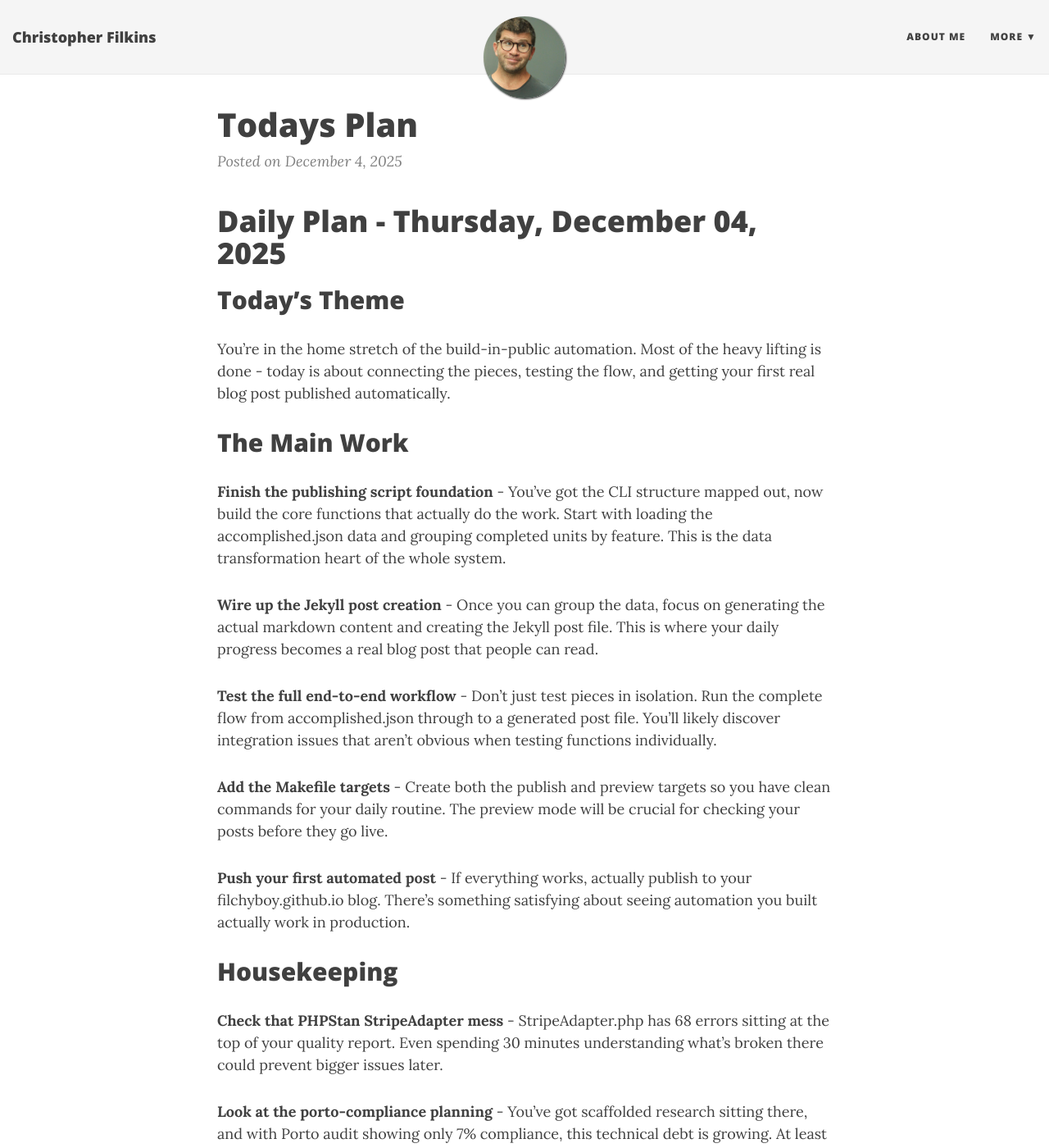
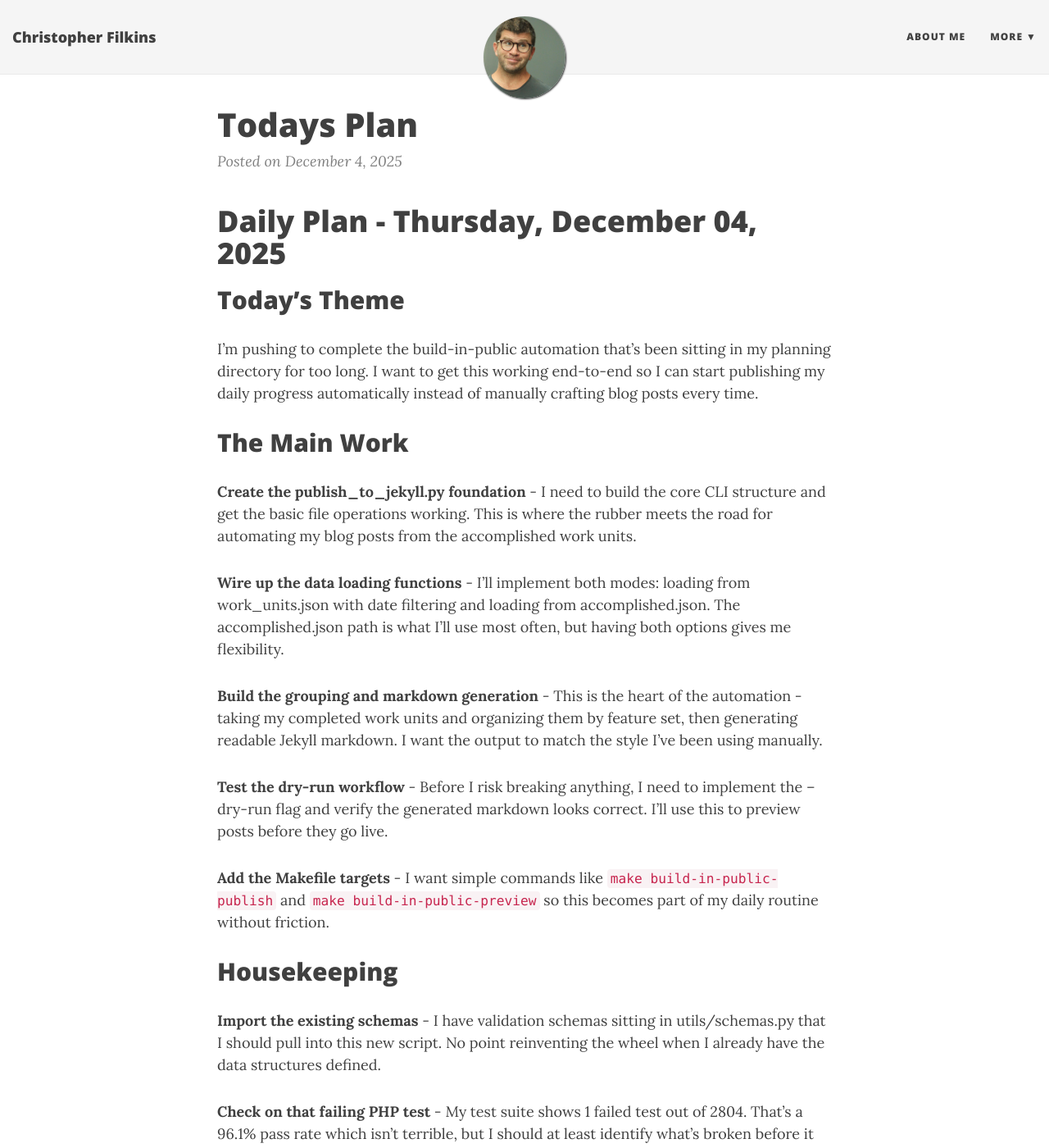
Before and after one commit to filchyboy/filchyboy.github.io, a Jekyll site: the page built from _posts/2025-12-04-todays-plan.md, in a window 1280 px wide and 1400 px high. Shown: the whole window at 82% size. Built offline with Jekyll 4.4.1, drawn with Linux system fonts in a browser that asks for light colours; nearby versions of some CDN libraries; some of the changed text lies outside the part shown.

Commit message:
Add daily plan: 2025-12-04

```diff
--- a/_posts/2025-12-04-todays-plan.md
+++ b/_posts/2025-12-04-todays-plan.md
@@ -1,26 +1,26 @@
 # Daily Plan - Thursday, December 04, 2025
 
 ## Today's Theme
-You're in the home stretch of the build-in-public automation. Most of the heavy lifting is done - today is about connecting the pieces, testing the flow, and getting your first real blog post published automatically.
+I'm pushing to complete the build-in-public automation that's been sitting in my planning directory for too long. I want to get this working end-to-end so I can start publishing my daily progress automatically instead of manually crafting blog posts every time.
 
 ## The Main Work
 
-**Finish the publishing script foundation** - You've got the CLI structure mapped out, now build the core functions that actually do the work. Start with loading the accomplished.json data and grouping completed units by feature. This is the data transformation heart of the whole system.
+**Create the publish_to_jekyll.py foundation** - I need to build the core CLI structure and get the basic file operations working. This is where the rubber meets the road for automating my blog posts from the accomplished work units.
 
-**Wire up the Jekyll post creation** - Once you can group the data, focus on generating the actual markdown content and creating the Jekyll post file. This is where your daily progress becomes a real blog post that people can read.
+**Wire up the data loading functions** - I'll implement both modes: loading from work_units.json with date filtering and loading from accomplished.json. The accomplished.json path is what I'll use most often, but having both options gives me flexibility.
 
-**Test the full end-to-end workflow** - Don't just test pieces in isolation. Run the complete flow from accomplished.json through to a generated post file. You'll likely discover integration issues that aren't obvious when testing functions individually.
+**Build the grouping and markdown generation** - This is the heart of the automation - taking my completed work units and organizing them by feature set, then generating readable Jekyll markdown. I want the output to match the style I've been using manually.
 
-**Add the Makefile targets** - Create both the publish and preview targets so you have clean commands for your daily routine. The preview mode will be crucial for checking your posts before they go live.
+**Test the dry-run workflow** - Before I risk breaking anything, I need to implement the --dry-run flag and verify the generated markdown looks correct. I'll use this to preview posts before they go live.
 
-**Push your first automated post** - If everything works, actually publish to your filchyboy.github.io blog. There's something satisfying about seeing automation you built actually work in production.
+**Add the Makefile targets** - I want simple commands like `make build-in-public-publish` and `make build-in-public-preview` so this becomes part of my daily routine without friction.
 
 ## Housekeeping
 
-**Check that PHPStan StripeAdapter mess** - StripeAdapter.php has 68 errors sitting at the top of your quality report. Even spending 30 minutes understanding what's broken there could prevent bigger issues later.
+**Import the existing schemas** - I have validation schemas sitting in utils/schemas.py that I should pull into this new script. No point reinventing the wheel when I already have the data structures defined.
 
-**Look at the porto-compliance planning** - You've got scaffolded research sitting there, and with Porto audit showing only 7% compliance, this technical debt is growing. At least scan through what needs investigation so you know the scope.
+**Check on that failing PHP test** - My test suite shows 1 failed test out of 2804. That's a 96.1% pass rate which isn't terrible, but I should at least identify what's broken before it becomes a bigger problem.
 
 ## Parked
 
-The DSR security work can wait another day - you're so close to finishing the build-in-public automation that switching contexts would kill your momentum. Better to ship this feature completely than to half-finish two things.
+The DSR security work is sitting there with higher effort tasks, but I want to get this build-in-public automation working first. Those Phase 7 acceptance criteria can wait another day - this automation will save me time every single day going forward.
```
